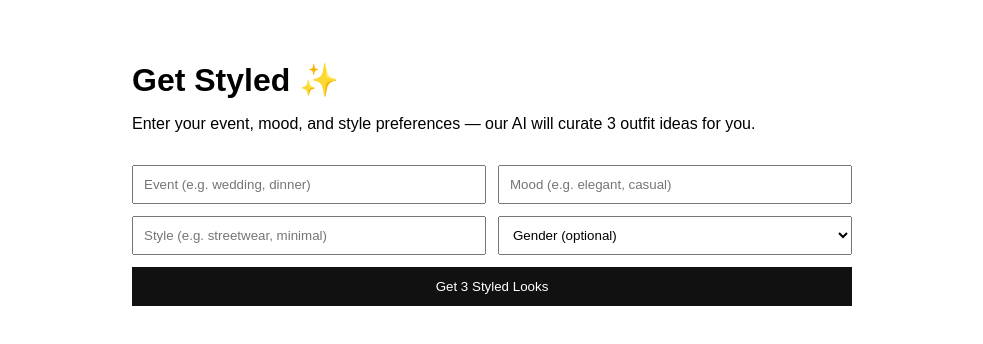
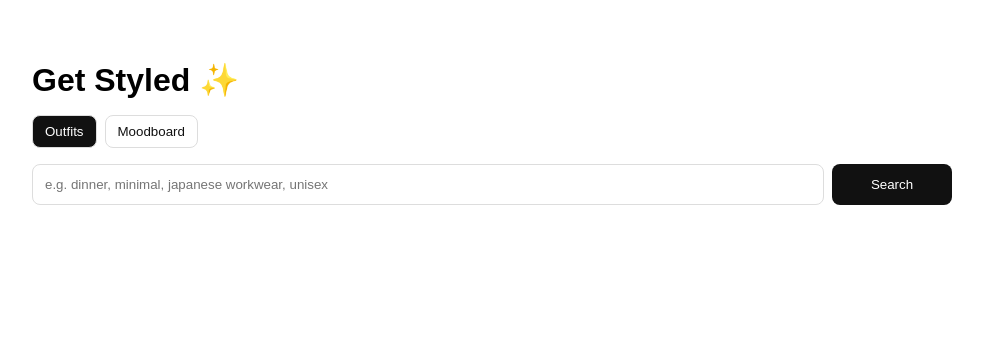
Before and after one commit to vejay650/vesture-os-mvp, a Next.js app: page /results in a window 1280 px wide. Shown: the top 344 px of the page, without its empty margins (148-1131 px from the left). Built offline with nearby package versions, Linux system fonts and the light colour scheme.

Commit message:
Update results.tsx

```diff
--- a/pages/results.tsx
+++ b/pages/results.tsx
@@ -1,157 +1,193 @@
-import { useRouter } from "next/router";
 import { useEffect, useState } from "react";
 
 type Mode = "outfits" | "moodboard";
 
 export default function Results() {
-  const router = useRouter();
   const [mode, setMode] = useState<Mode>("outfits");
+
+  // One-box query (used for both modes)
+  const [query, setQuery] = useState("");
+
+  // Parsed fields for outfits
   const [event, setEvent] = useState("");
   const [mood, setMood] = useState("");
   const [style, setStyle] = useState("");
   const [gender, setGender] = useState("");
+
   const [suggestions, setSuggestions] = useState<string[]>([]);
   const [imageUrls, setImageUrls] = useState<string[]>([]);
-  const [refs, setRefs] = useState<string[]>([]);
   const [loading, setLoading] = useState(false);
   const [error, setError] = useState("");
 
-  // Handle manual form submit (for outfits)
-  const handleSubmit = async (e: React.FormEvent) => {
-    e.preventDefault();
+  // On first load: read URL (?mode=..., or old params, or ?q=)
+  useEffect(() => {
+    const p = new URLSearchParams(window.location.search);
+    const m = (p.get("mode") as Mode) || "outfits";
+    setMode(m);
+
+    const qParam = p.get("q") || "";
+    if (qParam) {
+      setQuery(qParam);
+      if (m === "moodboard") runMoodboard(qParam);
+      if (m === "outfits") runOutfits(qParam);
+      return;
+    }
+
+    // Backward compatibility with old params
+    const e = p.get("event") || "";
+    const mo = p.get("mood") || "";
+    const st = p.get("style") || "";
+    const g = p.get("gender") || "";
+    const seed = [e, mo, st, g].filter(Boolean).join(", ");
+    setQuery(seed);
+
+    if (m === "moodboard" && seed) runMoodboard(seed);
+    if (m === "moodboard" && !seed) runMoodboard("lookbook, minimal, streetwear, unisex");
+  }, []);
+
+  async function runOutfits(q: string) {
     setLoading(true);
     setError("");
     setSuggestions([]);
+
     try {
+      // 1) Parse the natural text into fields
+      const parseRes = await fetch("/api/parse", {
+        method: "POST",
+        headers: { "Content-Type": "application/json" },
+        body: JSON.stringify({ q }),
+      });
+      const parsed = await parseRes.json();
+      if (parsed?.error) throw new Error(parsed.error);
+
+      setEvent(parsed.event || "");
+      setMood(parsed.mood || "");
+      setStyle(parsed.style || "");
+      setGender(parsed.gender || "unisex");
+
+      // 2) Call curate with normalized fields
       const res = await fetch("/api/curate", {
         method: "POST",
         headers: { "Content-Type": "application/json" },
-        body: JSON.stringify({ event, mood, style, gender }),
+        body: JSON.stringify({
+          event: parsed.event,
+          mood: parsed.mood,
+          style: parsed.style,
+          gender: parsed.gender,
+        }),
       });
       const data = await res.json();
       if (data?.error) setError(data.error);
       else setSuggestions(data.suggestions || []);
-    } catch {
-      setError("Something went wrong.");
+    } catch (err: any) {
+      setError(err?.message || "Something went wrong.");
     } finally {
       setLoading(false);
     }
-  };
+  }
 
-  // Auto-run for moodboard if query params exist (or use defaults)
-  useEffect(() => {
-    const p = new URLSearchParams(window.location.search);
-    const m = (p.get("mode") as Mode) || "outfits";
-    const e = p.get("event") || "";
-    const mo = p.get("mood") || "";
-    const st = p.get("style") || "";
-    const g = p.get("gender") || "";
-    setMode(m);
-    setEvent(e);
-    setMood(mo);
-    setStyle(st);
-    setGender(g);
-
-    const hasParams = !!(e || mo || st || g);
-    if (m === "moodboard") {
-      const payload = hasParams
-        ? { event: e, mood: mo, style: st, gender: g, count: 12 }
-        : { event: "lookbook", mood: "minimal", style: "streetwear", gender: "unisex", count: 12 };
-
+  async function runMoodboard(q: string) {
     setLoading(true);
-      fetch("/api/moodboard", {
+    setError("");
+    setImageUrls([]);
+    try {
+      const res = await fetch("/api/moodboard", {
         method: "POST",
         headers: { "Content-Type": "application/json" },
-        body: JSON.stringify(payload),
-      })
-        .then((r) => r.json())
-        .then((data) => {
+        body: JSON.stringify({ q, count: 12 }),
+      });
+      const data = await res.json();
+      if (data?.error) setError(data.error);
       const imgs = (data?.images || []).map((it: any) => it.imageUrl);
       setImageUrls(imgs);
-          setRefs((data?.images || []).map((it: any) => it.sourceUrl).slice(0, 6));
-          if (data?.error) setError(data.error);
-        })
-        .catch(() => setError("Failed to reach server."))
-        .finally(() => setLoading(false));
+    } catch {
+      setError("Failed to reach server.");
+    } finally {
+      setLoading(false);
     }
-  }, []);
+  }
+
+  function handleSearch(e: React.FormEvent) {
+    e.preventDefault();
+    if (!query.trim()) return;
+    if (mode === "outfits") return runOutfits(query);
+    return runMoodboard(query);
+  }
 
   return (
     <main
       style={{
         padding: "2rem",
         fontFamily: "sans-serif",
-        maxWidth: 720,
+        maxWidth: 920,
         margin: "0 auto",
       }}
     >
       <h1 style={{ marginBottom: "1rem" }}>Get Styled ✨</h1>
 
-      {/* FORM + Outfit results */}
-      {mode === "outfits" && (
-        <>
-          <p style={{ marginBottom: "2rem" }}>
-            Enter your event, mood, and style preferences — our AI will curate 3 outfit ideas for you.
-          </p>
+      {/* Tabs */}
+      <div style={{ display: "flex", gap: 8, marginBottom: 16 }}>
+        <button
+          onClick={() => setMode("outfits")}
+          style={{
+            padding: "8px 12px",
+            borderRadius: 8,
+            border: "1px solid #ddd",
+            background: mode === "outfits" ? "#111" : "#fff",
+            color: mode === "outfits" ? "#fff" : "#111",
+            cursor: "pointer",
+          }}
+        >
+          Outfits
+        </button>
+        <button
+          onClick={() => setMode("moodboard")}
+          style={{
+            padding: "8px 12px",
+            borderRadius: 8,
+            border: "1px solid #ddd",
+            background: mode === "moodboard" ? "#111" : "#fff",
+            color: mode === "moodboard" ? "#fff" : "#111",
+            cursor: "pointer",
+          }}
+        >
+          Moodboard
+        </button>
+      </div>
 
-          <form
-            onSubmit={handleSubmit}
-            style={{ display: "grid", gap: "0.75rem", gridTemplateColumns: "1fr 1fr" }}
-          >
+      {/* One search bar */}
+      <form onSubmit={handleSearch} style={{ display: "flex", gap: 8, marginBottom: 12 }}>
         <input
           type="text"
-              placeholder="Event (e.g. wedding, dinner)"
-              value={event}
-              onChange={(e) => setEvent(e.target.value)}
-              required
-              style={{ padding: "10px" }}
+          placeholder="e.g. dinner, minimal, japanese workwear, unisex"
+          value={query}
+          onChange={(e) => setQuery(e.target.value)}
+          style={{ flex: 1, padding: "12px", borderRadius: 8, border: "1px solid #ddd" }}
         />
-            <input
-              type="text"
-              placeholder="Mood (e.g. elegant, casual)"
-              value={mood}
-              onChange={(e) => setMood(e.target.value)}
-              required
-              style={{ padding: "10px" }}
-            />
-            <input
-              type="text"
-              placeholder="Style (e.g. streetwear, minimal)"
-              value={style}
-              onChange={(e) => setStyle(e.target.value)}
-              style={{ padding: "10px" }}
-            />
-            <select
-              value={gender}
-              onChange={(e) => setGender(e.target.value)}
-              style={{ padding: "10px" }}
-            >
-              <option value="">Gender (optional)</option>
-              <option value="men's">Men’s</option>
-              <option value="women's">Women’s</option>
-              <option value="unisex">Unisex</option>
-            </select>
-
         <button
           type="submit"
           disabled={loading}
           style={{
             padding: "12px 16px",
+            borderRadius: 8,
             background: "#111",
             color: "#fff",
             border: "none",
             cursor: "pointer",
-                gridColumn: "1 / span 2",
+            minWidth: 120,
           }}
         >
-              {loading ? "Styling..." : "Get 3 Styled Looks"}
+          {loading ? "Searching…" : "Search"}
         </button>
       </form>
 
-          {error && <p style={{ color: "red", marginTop: "1rem" }}>{error}</p>}
+      {error && <p style={{ color: "red", marginBottom: 16 }}>{error}</p>}
 
+      {/* Outfits (text) */}
+      {mode === "outfits" && (
+        <>
           {suggestions.length > 0 && (
-            <section style={{ marginTop: "2rem" }}>
+            <section style={{ marginTop: "1rem" }}>
               <h3>Suggested Outfits</h3>
               <ol style={{ paddingLeft: "1.25rem", lineHeight: 1.6 }}>
                 {suggestions.map((s, i) => (
@@ -163,13 +199,10 @@ export default function Results() {
         </>
       )}
 
-      {/* Moodboard results */}
+      {/* Moodboard (images) */}
       {mode === "moodboard" && (
-        <section style={{ marginTop: "2rem" }}>
-          <h3>Outfit Moodboard</h3>
-          {loading && <p>Loading…</p>}
-          {!loading && imageUrls.length === 0 && !error && <p>No images yet.</p>}
-          {error && <p style={{ color: "red" }}>{error}</p>}
+        <section style={{ marginTop: "1rem" }}>
+          {imageUrls.length === 0 && !loading && !error && <p>No images yet — try a broader phrase.</p>}
           {imageUrls.length > 0 && (
             <div
               style={{
@@ -184,7 +217,7 @@ export default function Results() {
                   src={url}
                   alt={`moodboard ${i + 1}`}
                   style={{ width: "100%", borderRadius: 10 }}
-                  referrerPolicy="no-referrer" // 👈 important fix
+                  referrerPolicy="no-referrer"
                 />
               ))}
             </div>
```
Lines whose indentation alone changed are shown as unchanged.
